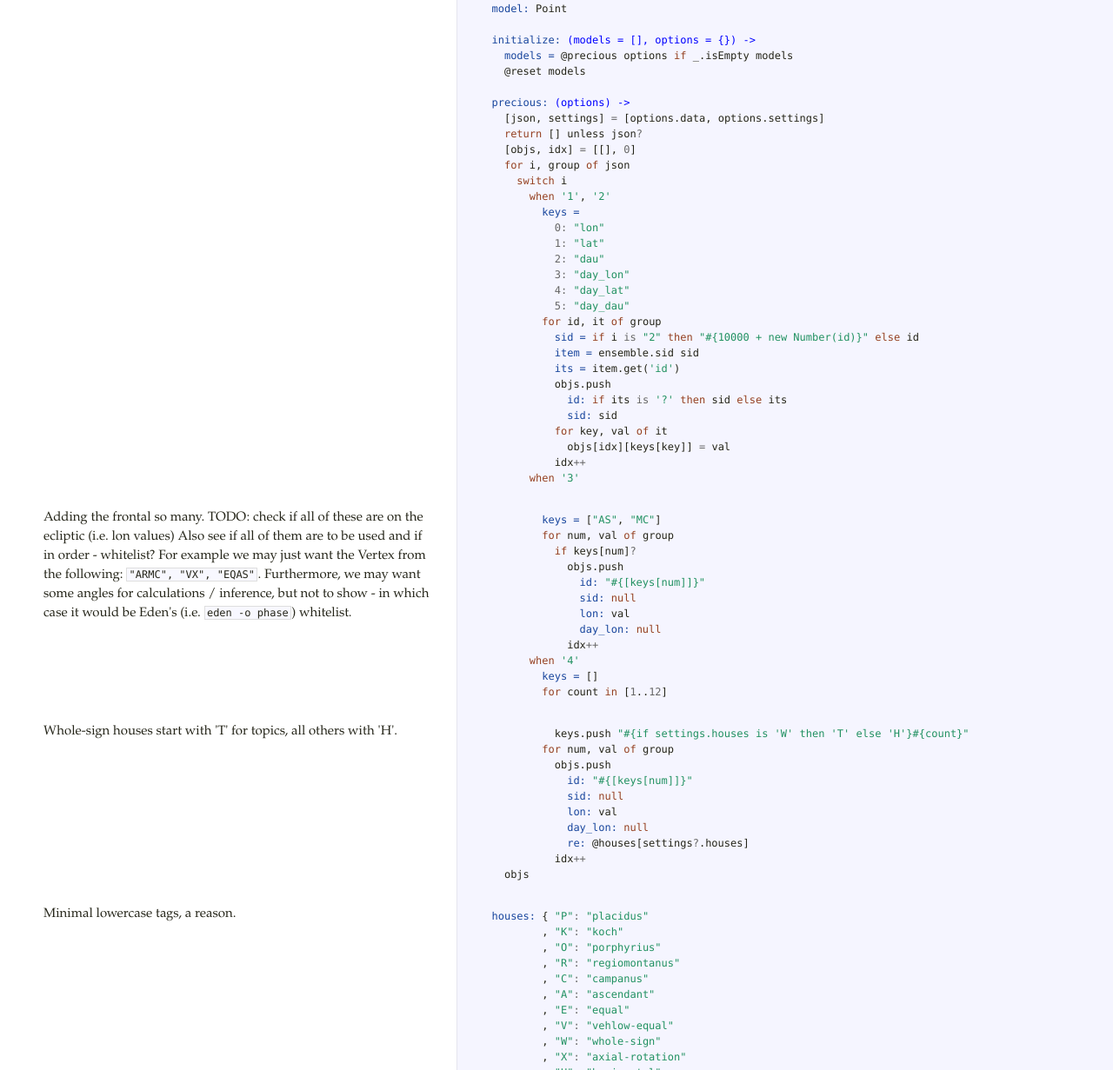
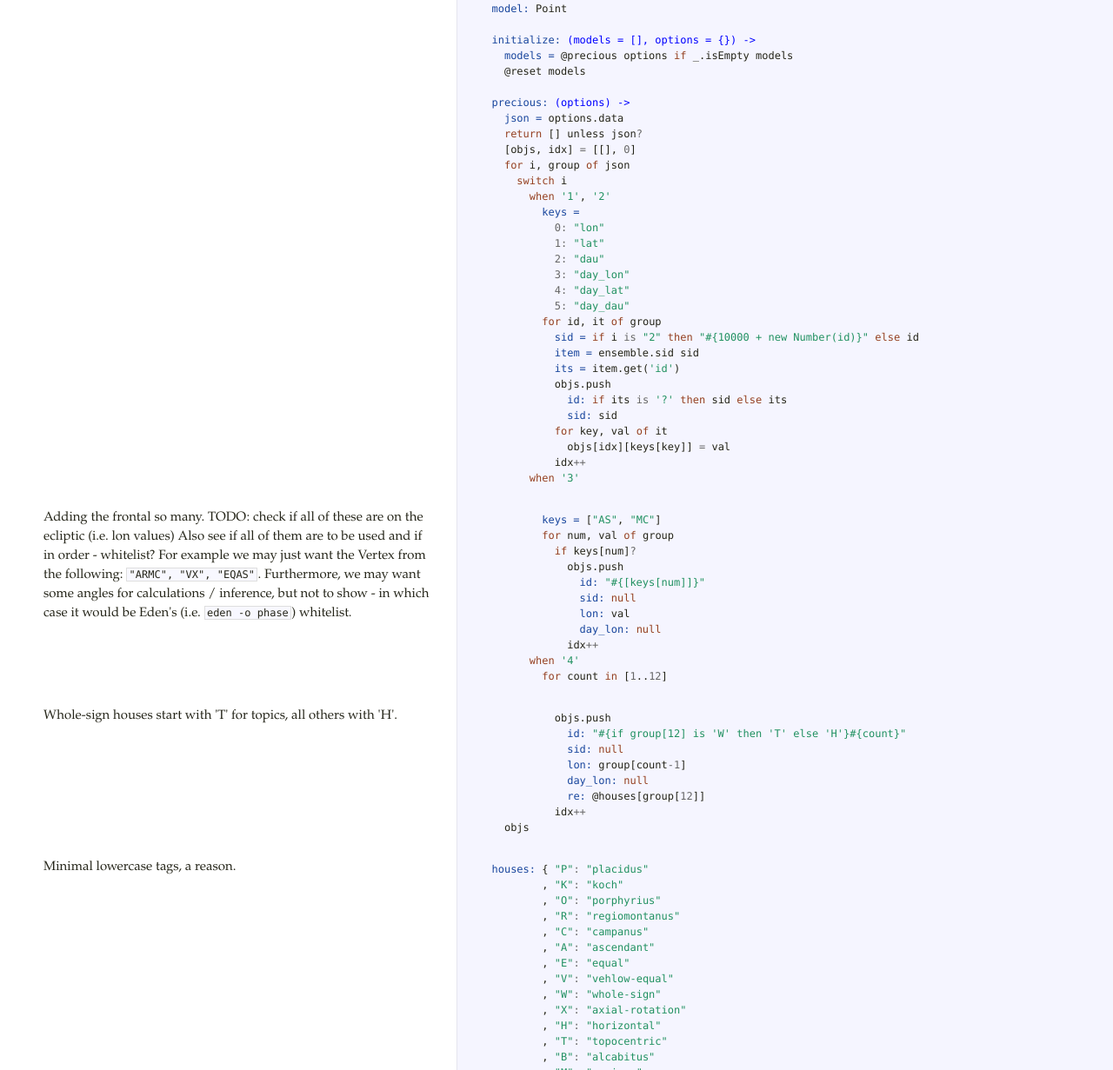
Before and after one commit to astrolet/archai, a plain HTML site: page annotations/points.html in a window 1280 px wide. Shown: the part 557-1788 px from the top of the page at 87% size. Drawn offline with Linux system fonts and the light colour scheme.

Commit message:
rebuild manual

```diff
--- a/annotations/points.html
+++ b/annotations/points.html
@@ -26,7 +26,7 @@
     <span class="nx">@reset</span> <span class="nx">models</span>
 
   <span class="nv">precious: </span><span class="nf">(options) -&gt;</span>
-    <span class="p">[</span><span class="nx">json</span><span class="p">,</span> <span class="nx">settings</span><span class="p">]</span> <span class="o">=</span> <span class="p">[</span><span class="nx">options</span><span class="p">.</span><span class="nx">data</span><span class="p">,</span> <span class="nx">options</span><span class="p">.</span><span class="nx">settings</span><span class="p">]</span>
+    <span class="nv">json = </span><span class="nx">options</span><span class="p">.</span><span class="nx">data</span>
     <span class="k">return</span> <span class="p">[]</span> <span class="nx">unless</span> <span class="nx">json</span><span class="o">?</span>
     <span class="p">[</span><span class="nx">objs</span><span class="p">,</span> <span class="nx">idx</span><span class="p">]</span> <span class="o">=</span> <span class="p">[[],</span> <span class="mi">0</span><span class="p">]</span>
     <span class="k">for</span> <span class="nx">i</span><span class="p">,</span> <span class="nx">group</span> <span class="k">of</span> <span class="nx">json</span>
@@ -65,15 +65,12 @@ it would be Eden's (i.e. <code>eden -o phase</code>) whitelist.</p>
                 <span class="nv">day_lon: </span><span class="kc">null</span>
               <span class="nx">idx</span><span class="o">++</span>
         <span class="k">when</span> <span class="s1">&#39;4&#39;</span>
-          <span class="nv">keys = </span><span class="p">[]</span>
-          <span class="k">for</span> <span class="nx">count</span> <span class="k">in</span> <span class="p">[</span><span class="mi">1</span><span class="p">..</span><span class="mi">12</span><span class="p">]</span></pre></div>             </td>           </tr>                               <tr id="section-5">             <td class="docs">               <div class="pilwrap">                 <a class="pilcrow" href="#section-5">&#182;</a>               </div>               <p>Whole-sign houses start with 'T' for topics, all others with 'H'.</p>             </td>             <td class="code">               <div class="highlight"><pre>            <span class="nx">keys</span><span class="p">.</span><span class="nx">push</span> <span class="s2">&quot;#{if settings.houses is &#39;W&#39; then &#39;T&#39; else &#39;H&#39;}#{count}&quot;</span>
-          <span class="k">for</span> <span class="nx">num</span><span class="p">,</span> <span class="nx">val</span> <span class="k">of</span> <span class="nx">group</span>
-            <span class="nx">objs</span><span class="p">.</span><span class="nx">push</span>
-              <span class="nv">id: </span><span class="s2">&quot;#{[keys[num]]}&quot;</span>
+          <span class="k">for</span> <span class="nx">count</span> <span class="k">in</span> <span class="p">[</span><span class="mi">1</span><span class="p">..</span><span class="mi">12</span><span class="p">]</span></pre></div>             </td>           </tr>                               <tr id="section-5">             <td class="docs">               <div class="pilwrap">                 <a class="pilcrow" href="#section-5">&#182;</a>               </div>               <p>Whole-sign houses start with 'T' for topics, all others with 'H'.</p>             </td>             <td class="code">               <div class="highlight"><pre>            <span class="nx">objs</span><span class="p">.</span><span class="nx">push</span>
+              <span class="nv">id: </span><span class="s2">&quot;#{if group[12] is &#39;W&#39; then &#39;T&#39; else &#39;H&#39;}#{count}&quot;</span>
               <span class="nv">sid: </span><span class="kc">null</span>
-              <span class="nv">lon: </span><span class="nx">val</span>
+              <span class="nv">lon: </span><span class="nx">group</span><span class="p">[</span><span class="nx">count</span><span class="o">-</span><span class="mi">1</span><span class="p">]</span>
               <span class="nv">day_lon: </span><span class="kc">null</span>
-              <span class="nv">re: </span><span class="nx">@houses</span><span class="p">[</span><span class="nx">settings</span><span class="o">?</span><span class="p">.</span><span class="nx">houses</span><span class="p">]</span>
+              <span class="nv">re: </span><span class="nx">@houses</span><span class="p">[</span><span class="nx">group</span><span class="p">[</span><span class="mi">12</span><span class="p">]]</span>
             <span class="nx">idx</span><span class="o">++</span>
     <span class="nx">objs</span></pre></div>             </td>           </tr>                               <tr id="section-6">             <td class="docs">               <div class="pilwrap">                 <a class="pilcrow" href="#section-6">&#182;</a>               </div>               <p>Minimal lowercase tags, a reason.</p>             </td>             <td class="code">               <div class="highlight"><pre>  <span class="nv">houses: </span><span class="p">{</span> <span class="s2">&quot;P&quot;</span><span class="o">:</span> <span class="s2">&quot;placidus&quot;</span>
           <span class="p">,</span> <span class="s2">&quot;K&quot;</span><span class="o">:</span> <span class="s2">&quot;koch&quot;</span>
```
Also changed, not shown: UNLICENSE.html (+1 -1 lines), index.html (+1 -1 lines).
